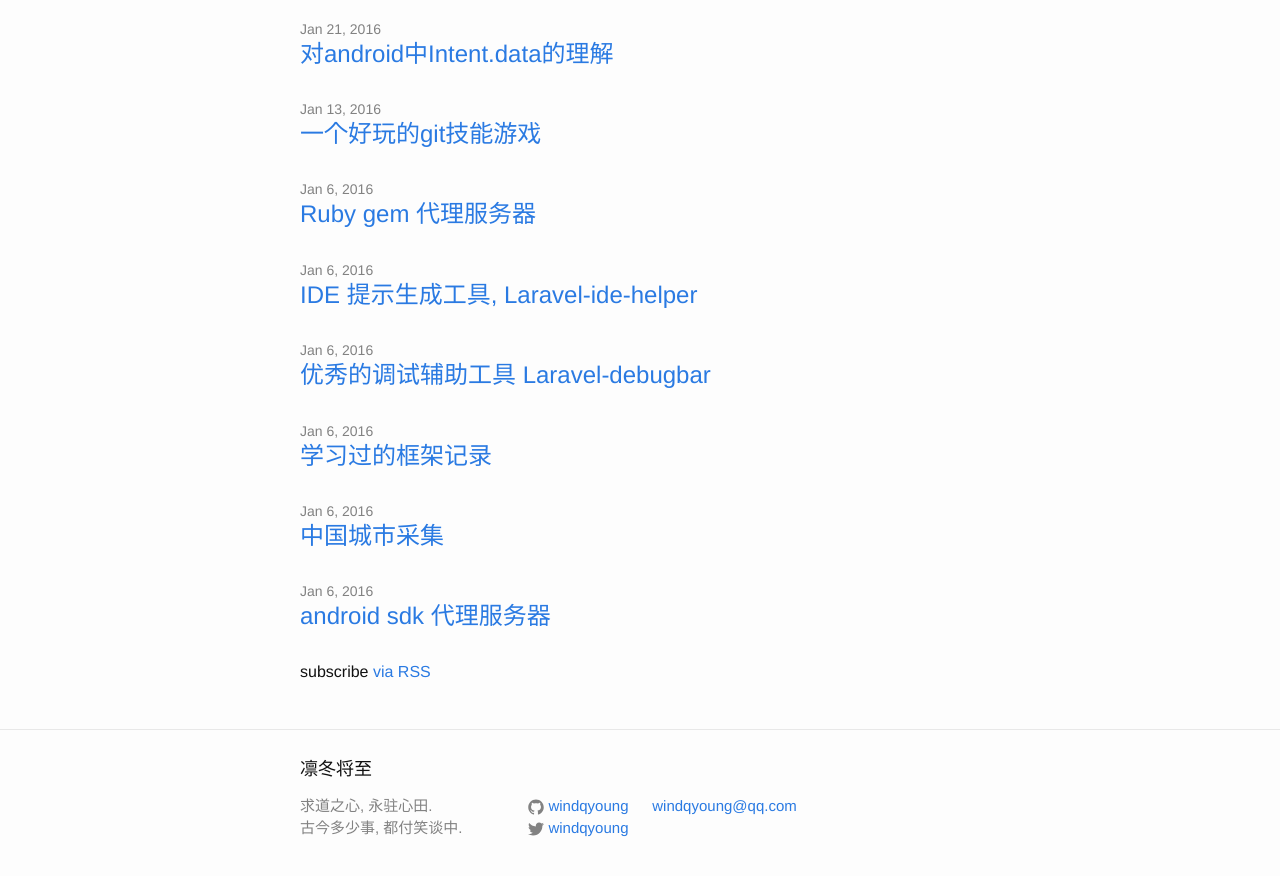
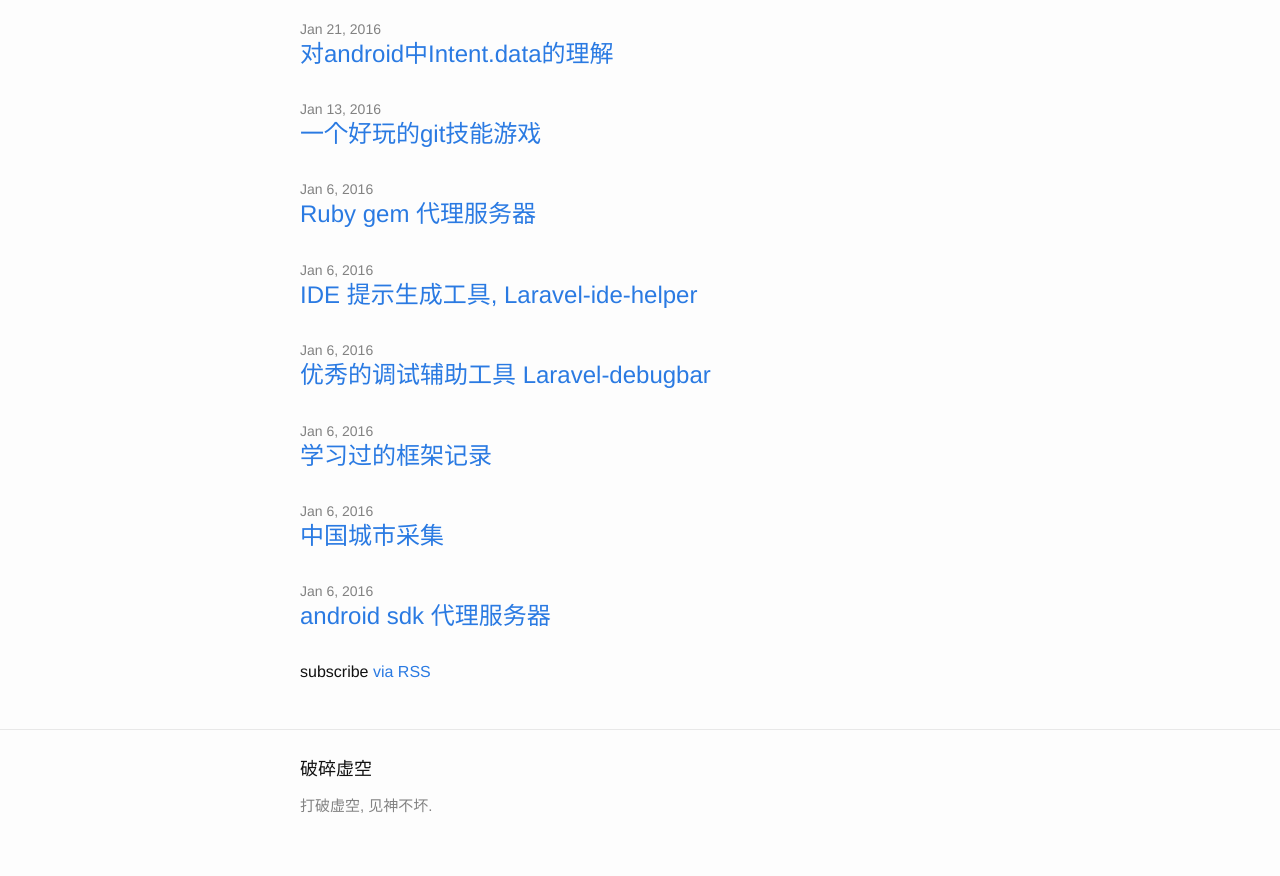
Before and after one commit to windqyoung/windqyoung.github.io, a Jekyll site: the page built from index.html, in a window 1280 px wide and 900 px high, scrolled down 4775 px. Shown: the top 876 px of the window. Built offline with Jekyll 4.4.1, drawn with Linux system fonts in a browser that asks for light colours; nearby versions of some CDN libraries.

Commit message:
change title

```diff
--- a/_config.yml
+++ b/_config.yml
@@ -6,20 +6,16 @@
 # 'jekyll serve'. If you change this file, please restart the server process.
 
 # Site settings
-title: 凛冬将至
-email: windqyoung@qq.com
+title: 破碎虚空
 description: > # this means to ignore newlines until "baseurl:"
     日常学习使用心得.
 baseurl: "" # the subpath of your site, e.g. /blog
 url: "" # the base hostname & protocol for your site
-twitter_username: windqyoung
-github_username:  windqyoung
 
 # Build settings
 markdown: kramdown
 mani:
-    - 求道之心, 永驻心田.
-    - 古今多少事, 都付笑谈中.
+    - 打破虚空, 见神不坏.
 
 defaults:
   -
--- a/_includes/footer.html
+++ b/_includes/footer.html
@@ -30,7 +30,9 @@
             </div>
 
             <div class="footer-col footer-col-3">
+                {% if site.email %}
                 <a href="mailto:{{ site.email }}">{{ site.email }}</a>
+                {% endif %}
             </div>
         </div>
 
```
